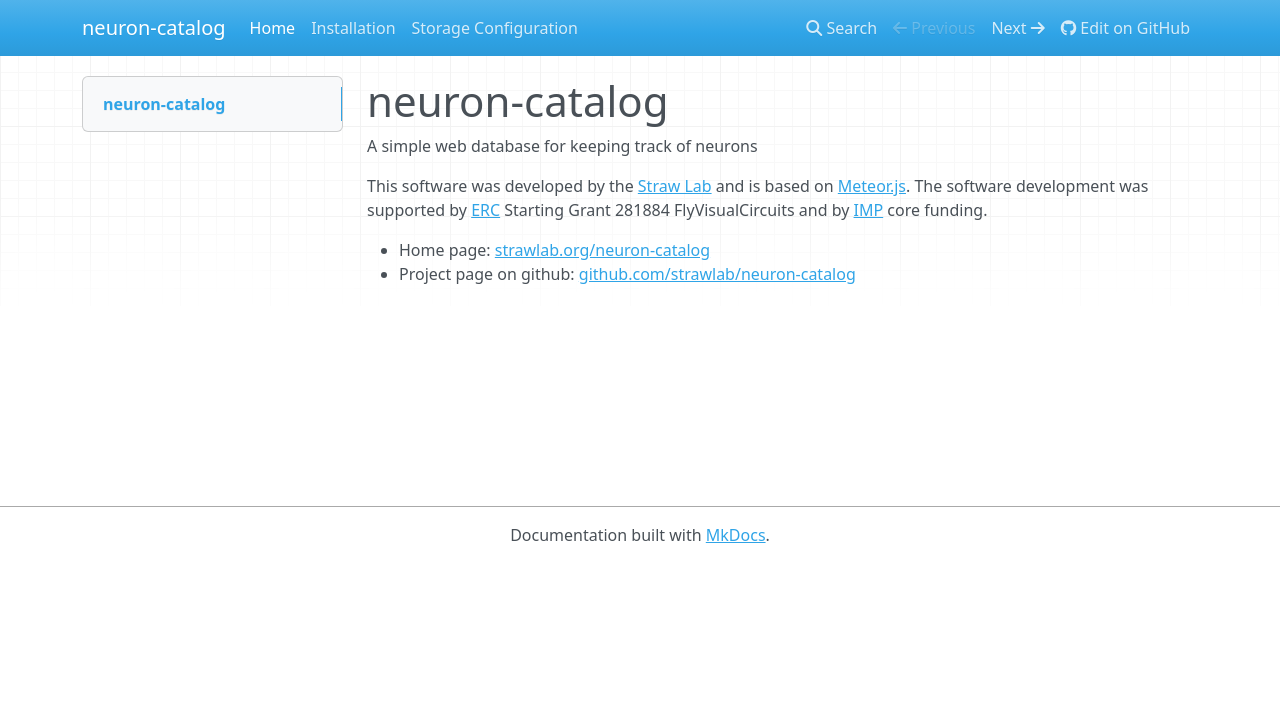
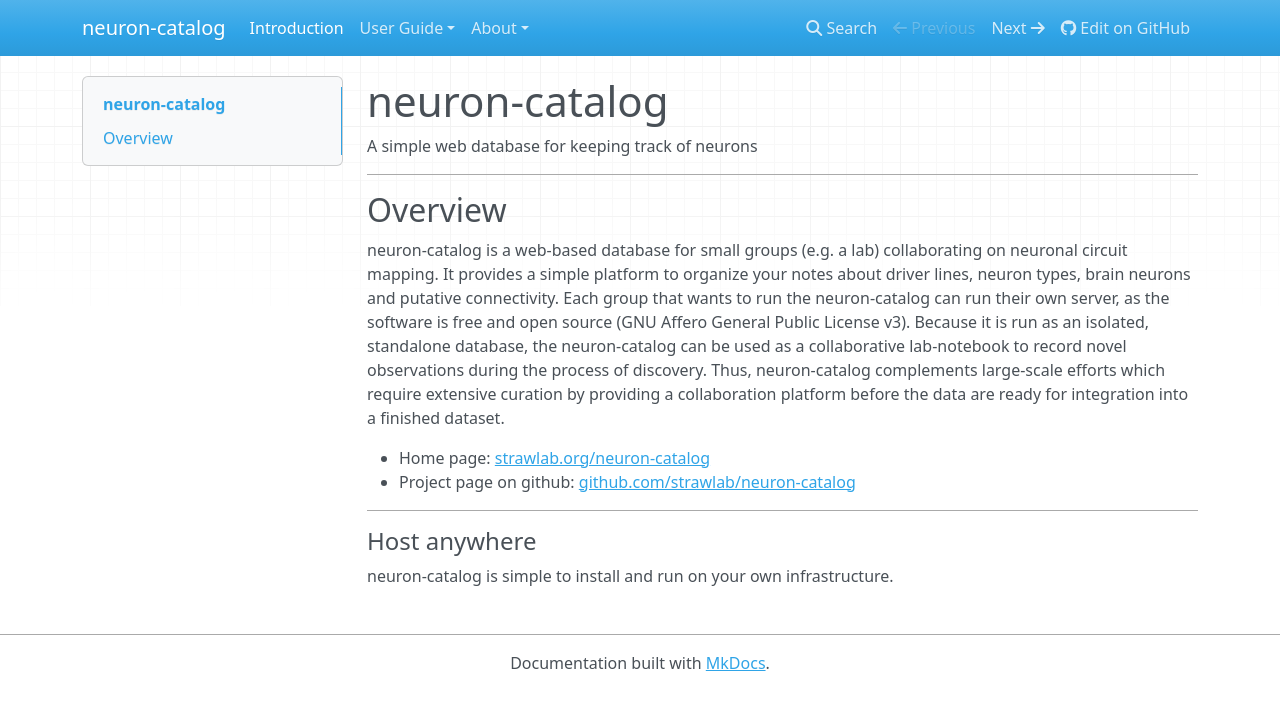
Before and after one commit to strawlab/neuron-catalog, an MkDocs documentation site: the page built from docs/index.md, in a window 1280 px wide. Shown: the top 710 px of the page. Built offline with MkDocs 1.6.1, drawn with Linux system fonts in a browser that asks for light colours; nearby versions of some CDN libraries; old or Windows-style settings are respelled for this version of MkDocs.

Commit message:
documentation updates

```diff
--- a/docs/index.md
+++ b/docs/index.md
@@ -2,12 +2,30 @@
 
 A simple web database for keeping track of neurons
 
-This software was developed by the [Straw Lab](http://strawlab.org/)
-and is based on [Meteor.js](https://www.meteor.com/). The software development
-was supported by [ERC](http://erc.europa.eu/) Starting Grant 281884
-FlyVisualCircuits and by [IMP](http://www.imp.ac.at/) core
-funding.
+---
+
+## Overview
+
+neuron-catalog is a web-based database for small groups (e.g. a lab)
+collaborating on neuronal circuit mapping. It provides a simple
+platform to organize your notes about driver lines, neuron types,
+brain neurons and putative connectivity. Each group that wants to run
+the neuron-catalog can run their own server, as the software is free
+and open source (GNU Affero General Public License v3). Because it is
+run as an isolated, standalone database, the neuron-catalog can be
+used as a collaborative lab-notebook to record novel observations
+during the process of discovery. Thus, neuron-catalog complements
+large-scale efforts which require extensive curation by providing a
+collaboration platform before the data are ready for integration into
+a finished dataset.
 
 - Home page: [strawlab.org/neuron-catalog](http://strawlab.org/neuron-catalog)
 - Project page on github:
 [github.com/strawlab/neuron-catalog](https://github.com/strawlab/neuron-catalog)
+
+---
+
+#### Host anywhere
+
+neuron-catalog is simple to install and run on your own
+infrastructure.
--- a/mkdocs.yml
+++ b/mkdocs.yml
@@ -5,6 +5,9 @@ site_description: A simple web database for keeping track of neurons.
 repo_url: https://github.com/strawlab/neuron-catalog/
 
 pages:
-- [index.md, Home]
-- [installation.md, Installation]
-- [s3-config.md, Storage Configuration]
+- ['index.md', 'Introduction']
+- ['installation.md', 'User Guide', 'Installation']
+- ['settings.md', 'User Guide', 'Settings']
+- ['s3-config.md', 'User Guide', 'Storage Configuration']
+- ['credits.md', 'About', 'Credits']
+- ['license.md', 'About', 'License']
```
Also changed, not shown: docs/credits.md (added, +5 -0 lines), docs/settings.md (added, +42 -0 lines).
